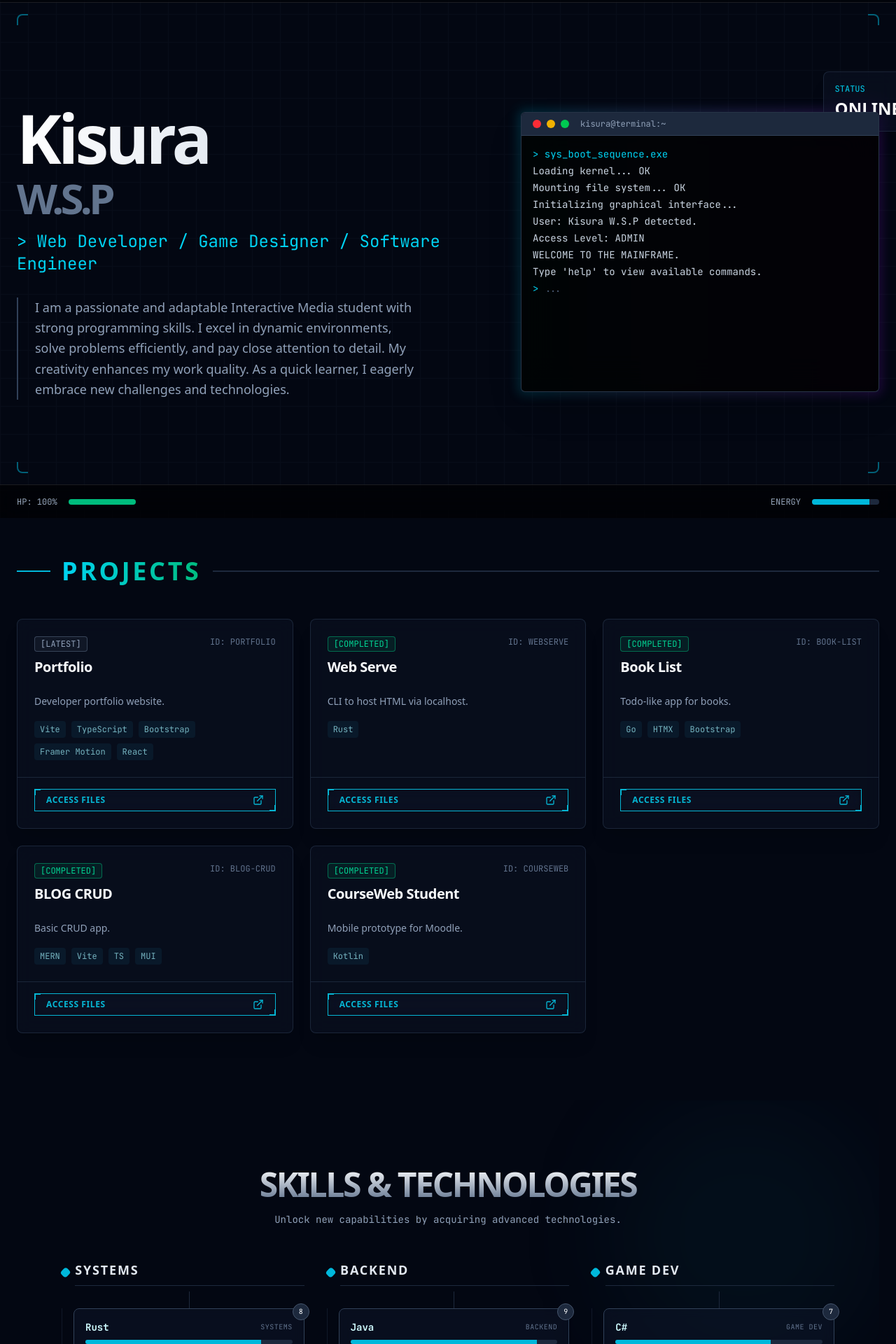
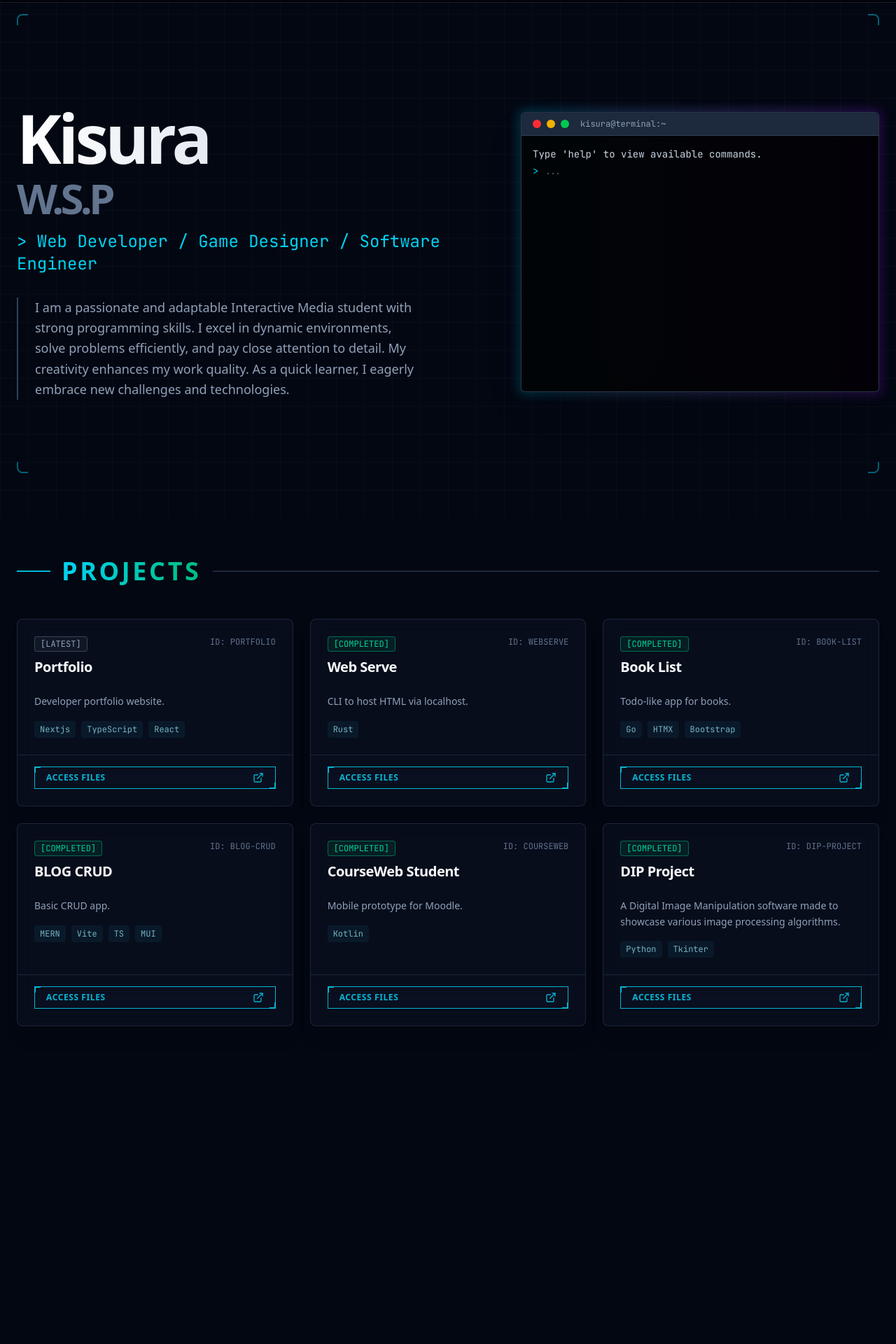
Before and after one commit to KisuraWSP/KisuraWSP.github.io, a Next.js app: page / in a window 1280 px wide. Shown: the part 60-1980 px from the top of the page at 70% size. After the commit the page ends 1670 px from the top, so only its background shows below. Built offline with nearby package versions, Linux system fonts and the light colour scheme.

Commit message:
updated the page

```diff
--- a/package.json
+++ b/package.json
@@ -1,5 +1,5 @@
 {
-  "name": "temp-app",
+  "name": "portfolio",
   "version": "0.1.0",
   "private": true,
   "scripts": {
--- a/src/app/contact/page.tsx
+++ b/src/app/contact/page.tsx
@@ -3,7 +3,7 @@
 import { HudLayout } from "@/components/game-ui/HudLayout";
 import { Button } from "@/components/ui/Button";
 import { PORTFOLIO_DATA } from "@/data/portfolio";
-import { Mail, Github, Linkedin, Twitter } from "lucide-react";
+import { Mail, Github, Linkedin, Twitter, StoreIcon, Store } from "lucide-react";
 
 export default function ContactPage() {
     return (
@@ -15,9 +15,6 @@ export default function ContactPage() {
 
                 <div className="bg-slate-900/50 p-8 rounded-xl border border-slate-800 backdrop-blur-md max-w-md w-full space-y-8">
                     <div className="space-y-2 text-center">
-                        <p className="text-slate-400 text-sm font-mono">
-              // STATUS: LISTENING
-                        </p>
                         <p className="text-white text-lg">
                             Open for collaborations and opportunities.
                         </p>
@@ -27,7 +24,7 @@ export default function ContactPage() {
                         <a href={`mailto:${PORTFOLIO_DATA.personal.email}`} className="block">
                             <Button variant="primary" className="w-full h-14 text-lg">
                                 <Mail className="mr-3 w-5 h-5" />
-                                SEND TRANSMISSION
+                                SEND ME A MAIL
                             </Button>
                         </a>
                     </div>
@@ -42,6 +39,9 @@ export default function ContactPage() {
                         <a href={PORTFOLIO_DATA.personal.socials.twitter} target="_blank" rel="noopener noreferrer" className="text-slate-400 hover:text-cyan-400 transition-colors">
                             <Twitter className="w-8 h-8" />
                         </a>
+                        <a href={PORTFOLIO_DATA.personal.socials.itchio} target="_blank" rel="noopener noreferrer" className="text-slate-400 hover:text-cyan-400 transition-colors">
+                            <StoreIcon className="w-8 h-8" />
+                        </a>
                     </div>
                 </div>
             </section>
--- a/src/app/layout.tsx
+++ b/src/app/layout.tsx
@@ -14,8 +14,8 @@ const jetbrainsMono = JetBrains_Mono({
 });
 
 export const metadata: Metadata = {
-  title: "Kisura's Portfolio",
-  description: "Advanced Systems Architect & Creative Frontend Engineer",
+  title: "Kisura W.S.P Portfolio",
+  description: "Software & Game Developer",
 };
 
 export default function RootLayout({
--- a/src/app/page.tsx
+++ b/src/app/page.tsx
@@ -8,7 +8,6 @@ export default function Home() {
     <HudLayout>
       <HeroSection />
       <ProjectsSection />
-      <SkillsSection /> {/* Component added */}
     </HudLayout>
   );
 }
--- a/src/components/game-ui/HudLayout.tsx
+++ b/src/components/game-ui/HudLayout.tsx
@@ -62,39 +62,11 @@ export function HudLayout({ children }: HudLayoutProps) {
                 {children}
             </main>
 
-            {/* Bottom HUD Bar */}
-            <footer className="fixed bottom-0 left-0 right-0 h-12 z-50 flex items-center justify-between px-6 border-t border-white/10 bg-black/60 backdrop-blur-md text-xs font-mono text-muted-foreground">
-                <div className="flex items-center gap-4">
-                    <span>HP: 100%</span>
-                    <div className="w-24 h-2 bg-slate-800 rounded-full overflow-hidden">
-                        <motion.div
-                            className="h-full bg-emerald-500"
-                            initial={{ width: "0%" }}
-                            animate={{ width: "100%" }}
-                            transition={{ duration: 1.5, ease: "circOut" }}
-                        />
-                    </div>
-                </div>
-
-                <div className="flex items-center gap-4">
-                    <span>ENERGY</span>
-                    <div className="w-24 h-2 bg-slate-800 rounded-full overflow-hidden">
-                        <motion.div
-                            className="h-full bg-cyan-500"
-                            initial={{ width: "0%" }}
-                            animate={{ width: "85%" }}
-                            transition={{ duration: 1.5, delay: 0.2, ease: "circOut" }}
-                        />
-                    </div>
-                </div>
-            </footer>
-
             {/* Corner Decorations */}
             <div className="fixed top-20 left-6 w-4 h-4 border-t-2 border-l-2 border-cyan-500/50 rounded-tl-lg pointer-events-none" />
             <div className="fixed top-20 right-6 w-4 h-4 border-t-2 border-r-2 border-cyan-500/50 rounded-tr-lg pointer-events-none" />
             <div className="fixed bottom-16 left-6 w-4 h-4 border-b-2 border-l-2 border-cyan-500/50 rounded-bl-lg pointer-events-none" />
             <div className="fixed bottom-16 right-6 w-4 h-4 border-b-2 border-r-2 border-cyan-500/50 rounded-br-lg pointer-events-none" />
-
         </div>
     );
 }
--- a/src/components/game-ui/Terminal.tsx
+++ b/src/components/game-ui/Terminal.tsx
@@ -10,7 +10,7 @@ interface TerminalProps {
     height?: string;
 }
 
-export function Terminal({ className, initialOutput = ["Welcome to KisuraOS v1.0", "Type 'help' for commands."], height = "h-64" }: TerminalProps) {
+export function Terminal({ className, initialOutput = ["Welcome", "Type 'help' for commands."], height = "h-64" }: TerminalProps) {
     const [output, setOutput] = useState<string[]>(initialOutput);
     const [input, setInput] = useState("");
     const scrollRef = useRef<HTMLDivElement>(null);
@@ -30,13 +30,13 @@ export function Terminal({ className, initialOutput = ["Welcome to KisuraOS v1.0
                 response = "Available commands: help, about, skills, contact, clear";
                 break;
             case "about":
-                response = "Kisura W.S.P - Systems Developer & Game Developer.";
+                response = "Kisura W.S.P - Software & Game Developer.";
                 break;
             case "skills":
-                response = "Rust, Java, React, Game Dev, System Architecture.";
+                response = "Game Dev, Software Development";
                 break;
             case "contact":
-                response = "kisura2003@gmail.com | github.com/KisuraWSP";
+                response = "kisura2003@gmail.com | https://www.linkedin.com/in/kisurawsp/";
                 break;
             case "clear":
                 setOutput([]);
--- a/src/components/sections/HeroSection.tsx
+++ b/src/components/sections/HeroSection.tsx
@@ -51,27 +51,9 @@ export function HeroSection() {
                     className="relative z-10 w-full shadow-2xl border-slate-700/80 bg-black/90 backdrop-blur-xl"
                     height="h-[400px]"
                     initialOutput={[
-                        "> sys_boot_sequence.exe",
-                        "Loading kernel... OK",
-                        "Mounting file system... OK",
-                        "Initializing graphical interface...",
-                        "User: Kisura W.S.P detected.",
-                        "Access Level: ADMIN",
-                        " ",
-                        "WELCOME TO THE MAINFRAME.",
                         "Type 'help' to view available commands."
                     ]}
                 />
-
-                {/* Floating tech elements */}
-                <motion.div
-                    animate={{ y: [0, -10, 0] }}
-                    transition={{ duration: 4, repeat: Infinity, ease: "easeInOut" }}
-                    className="absolute -top-12 -right-12 p-4 glass-panel rounded-lg border-cyan-500/30 hidden md:block"
-                >
-                    <div className="text-xs text-cyan-400 font-mono mb-1">STATUS</div>
-                    <div className="text-2xl font-bold text-white">ONLINE</div>
-                </motion.div>
             </motion.div>
 
         </section>
--- a/src/components/sections/SkillsSection.tsx
+++ b/src/components/sections/SkillsSection.tsx
@@ -29,20 +29,6 @@ function SkillNode({ name, level, category, delay = 0 }: SkillNodeProps) {
             )}>
                 <div className="flex justify-between items-center mb-2 gap-4">
                     <span className="text-cyan-100 font-bold font-mono text-sm">{name}</span>
-                    <span className="text-[10px] text-slate-500 font-mono uppercase tracking-wider">{category}</span>
-                </div>
-
-                <div className="h-1.5 w-full bg-slate-800 rounded-full overflow-hidden">
-                    <motion.div
-                        className="h-full bg-cyan-500"
-                        initial={{ width: 0 }}
-                        whileInView={{ width: `${level}%` }}
-                        transition={{ duration: 1, delay: delay + 0.2 }}
-                    />
-                </div>
-
-                <div className="absolute -right-2 -top-2 w-6 h-6 rounded-full bg-slate-800 border border-slate-600 flex items-center justify-center text-[10px] text-white font-mono group-hover:border-cyan-400 group-hover:text-cyan-400 transition-colors">
-                    {Math.floor(level / 10)}
                 </div>
             </div>
         </motion.div>
@@ -61,9 +47,6 @@ export function SkillsSection() {
                     <h2 className="text-3xl md:text-5xl font-black text-transparent bg-clip-text bg-gradient-to-b from-white to-slate-500 tracking-tighter">
                         SKILLS & TECHNOLOGIES
                     </h2>
-                    <p className="text-slate-400 max-w-2xl mx-auto font-mono text-sm">
-                        Unlock new capabilities by acquiring advanced technologies.
-                    </p>
                 </div>
 
                 <div className="grid grid-cols-1 md:grid-cols-2 lg:grid-cols-3 gap-8 relative z-10">
--- a/src/data/portfolio.ts
+++ b/src/data/portfolio.ts
@@ -8,36 +8,37 @@ export const PORTFOLIO_DATA = {
         socials: {
             github: "https://github.com/KisuraWSP",
             linkedin: "https://www.linkedin.com/in/kisurawsp/",
-            twitter: "https://x.com/redstonemc2003"
+            twitter: "https://x.com/redstonemc2003",
+            itchio : "https://redstonemc2003.itch.io/",
         }
     },
     skills: [
-        { name: "Rust", level: 85, category: "Systems" },
         { name: "Java", level: 90, category: "Backend" },
-        { name: "C++", level: 80, category: "Systems" },
         { name: "C#", level: 75, category: "Game Dev" },
         { name: "Python", level: 85, category: "Data/Scripting" },
-        { name: "Go", level: 70, category: "Backend" },
         { name: "Kotlin", level: 65, category: "Mobile" },
         { name: "TypeScript", level: 90, category: "Web" },
+        { name: "JavaScript", level: 90, category: "Web" },
         { name: "React", level: 90, category: "Frontend" },
         { name: "Next.js", level: 80, category: "Frontend" },
-        { name: "Node.js", level: 85, category: "Backend" },
         { name: "MySQL", level: 80, category: "Database" },
         { name: "MongoDB", level: 75, category: "Database" },
         { name: "Git", level: 95, category: "DevOps" },
         { name: "HTML5/CSS3", level: 95, category: "Frontend" },
+        { name: "Solidjs", level: 69, category : "Frontend" }
     ],
     experience: [
         {
             role: "Game Development Intern",
             company: "ZinCaT Technology",
             type: "Internship",
-            dates: "Jul 2025 – Present",
+            dates: "Jul 2025 – Jan 2026",
             duration: "6 mos",
             location: "Physical",
             summary: [
                 "Building 2D games using the construct3 game engine",
+                "Developed 4 Hyper Casual games during my internship period",
+                "Learnt about game API integration for the games i had built"
             ],
             skills: ["2D Game Development", "2D Software", "Collaboration"]
         },
@@ -62,7 +63,7 @@ export const PORTFOLIO_DATA = {
             id: "portfolio",
             title: "Portfolio",
             description: "Developer portfolio website.",
-            tech: ["Vite", "TypeScript", "Bootstrap", "Framer Motion", "React"],
+            tech: ["Nextjs", "TypeScript", "React"],
             link: "https://github.com/KisuraWSP/KisuraWSP.github.io",
             status: "Latest",
         },
@@ -95,7 +96,15 @@ export const PORTFOLIO_DATA = {
             title: "CourseWeb Student",
             description: "Mobile prototype for Moodle.",
             tech: ["Kotlin"],
-            link: "https://github.com/KisuraWSP/courseweb_student",
+            link: "https://github.com/devgithub-sl/courseweb_student",
+            status: "Completed",
+        },
+        {
+            id: "dip-project",
+            title: "DIP Project",
+            description: "A Digital Image Manipulation software made to showcase various image processing algorithms.",
+            tech: ["Python", "Tkinter"],
+            link: "https://github.com/KisuraWSP/DIP-Project",
             status: "Completed",
         }
     ]
```
Also changed, not shown: 1 other file (tests, documents, lock files or other folders).
